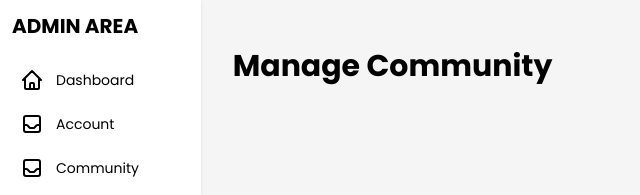
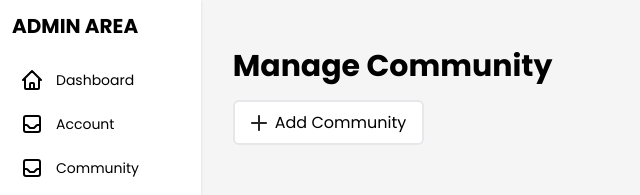
Before and after one commit to JeremiaSihombing/MassiveChallenge, a React (Vite) app: page /manage_community in a window 1280 px wide. Shown: the top 195 px of the page, without its empty margins (0-640 px from the left). Built offline with nearby package versions, Linux system fonts and the light colour scheme.

Commit message:
add button tambah

```diff
--- a/src/pages/admin/Dashboard.jsx
+++ b/src/pages/admin/Dashboard.jsx
@@ -8,7 +8,7 @@ import PageTitle from "../../utilities/PageTitle"
 const Dashboard = () => {
     return (
         <div className="max-w-[1024px] bg-[#f5f5f5]">
-            <div className="title flex flex-col gap-2 mb-8">
+            <div className="title flex flex-col mb-8">
                 <PageTitle title='Dashboard' />
                 <p>Halo, Admin <b>Jeki</b></p>
             </div>
--- a/src/pages/admin/ManageArticle.jsx
+++ b/src/pages/admin/ManageArticle.jsx
@@ -1,10 +1,12 @@
 import React from 'react'
 import PageTitle from '../../utilities/PageTitle'
+import AddButton from '../../utilities/AddButton'
 
 function ManageArticle() {
   return (
     <div>
       <PageTitle title='Manage Article' />
+      <AddButton text='Article' />
     </div>
   )
 }
--- a/src/pages/admin/ManageCommunity.jsx
+++ b/src/pages/admin/ManageCommunity.jsx
@@ -1,10 +1,12 @@
 import React from 'react'
 import PageTitle from '../../utilities/PageTitle'
+import AddButton from '../../utilities/AddButton'
 
 function ManageCommunity() {
   return (
     <div>
       <PageTitle title='Manage Community' />
+      <AddButton text='Community' />
     </div>
   )
 }
--- a/src/pages/admin/ManageVideo.jsx
+++ b/src/pages/admin/ManageVideo.jsx
@@ -1,10 +1,13 @@
 import React from 'react'
 import PageTitle from '../../utilities/PageTitle'
+import AddButton from '../../utilities/AddButton'
 
 function ManageVideo() {
   return (
     <div>
       <PageTitle title='Manage Video' />
+      <AddButton text='Video' />
+
     </div>
   )
 }
--- /dev/null
+++ b/src/utilities/AddButton.jsx
@@ -0,0 +1,13 @@
+import React from 'react'
+import Add from '../../public/icons/add.svg'
+
+function AddButton(props) {
+  return (
+    <button className='flex items-center justify-center gap-2 h-[45px] w-fit bg-white hover:bg-[#f3f3f3] rounded-md p-4 border-2'>
+        <img src={Add} alt="" />
+        <p>Add {props.text}</p>
+    </button>
+  )
+}
+
+export default AddButton
--- a/src/utilities/PageTitle.jsx
+++ b/src/utilities/PageTitle.jsx
@@ -2,7 +2,7 @@ import React from 'react'
 
 function PageTitle(props) {
   return (
-    <h3 className='text-3xl font-bold'>{props.title}</h3>
+    <h3 className='text-3xl font-bold mb-4'>{props.title}</h3>
   )
 }
 
```
Also changed, not shown: public/icons/add.svg (added).
